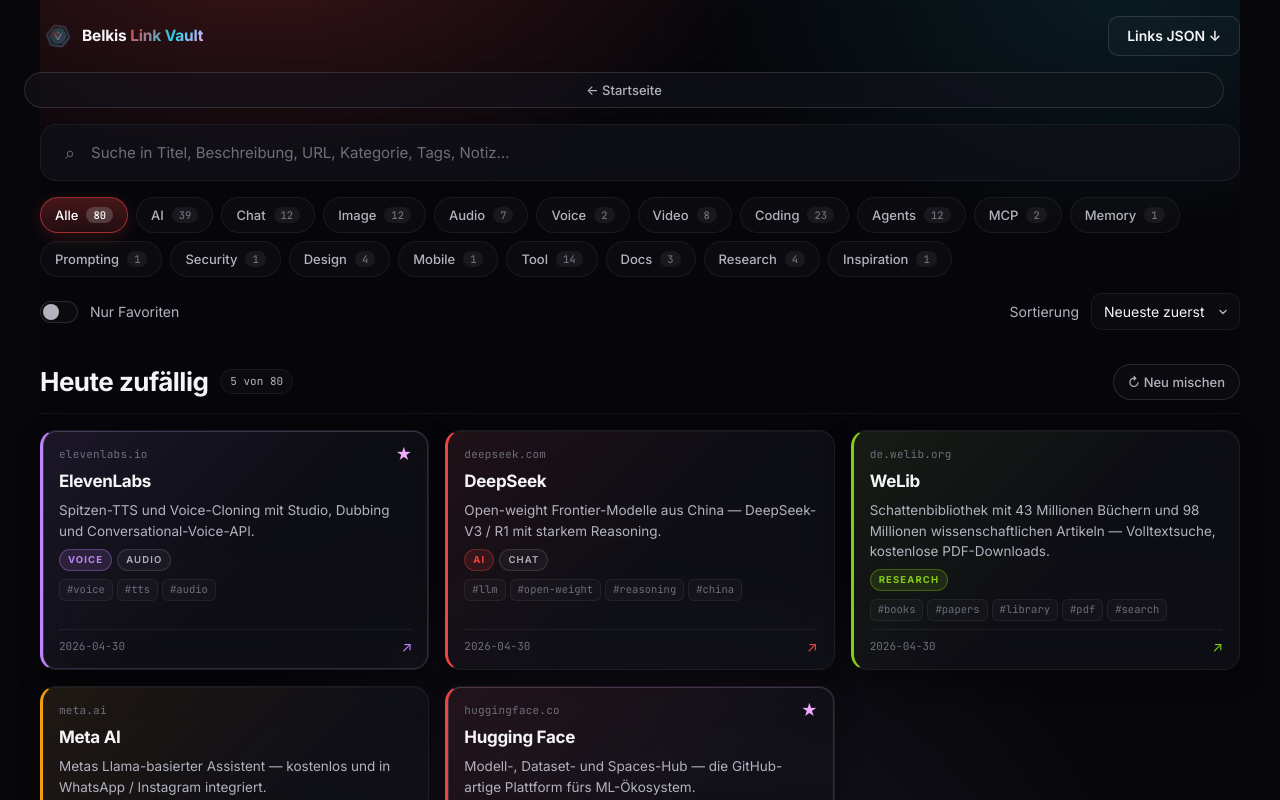
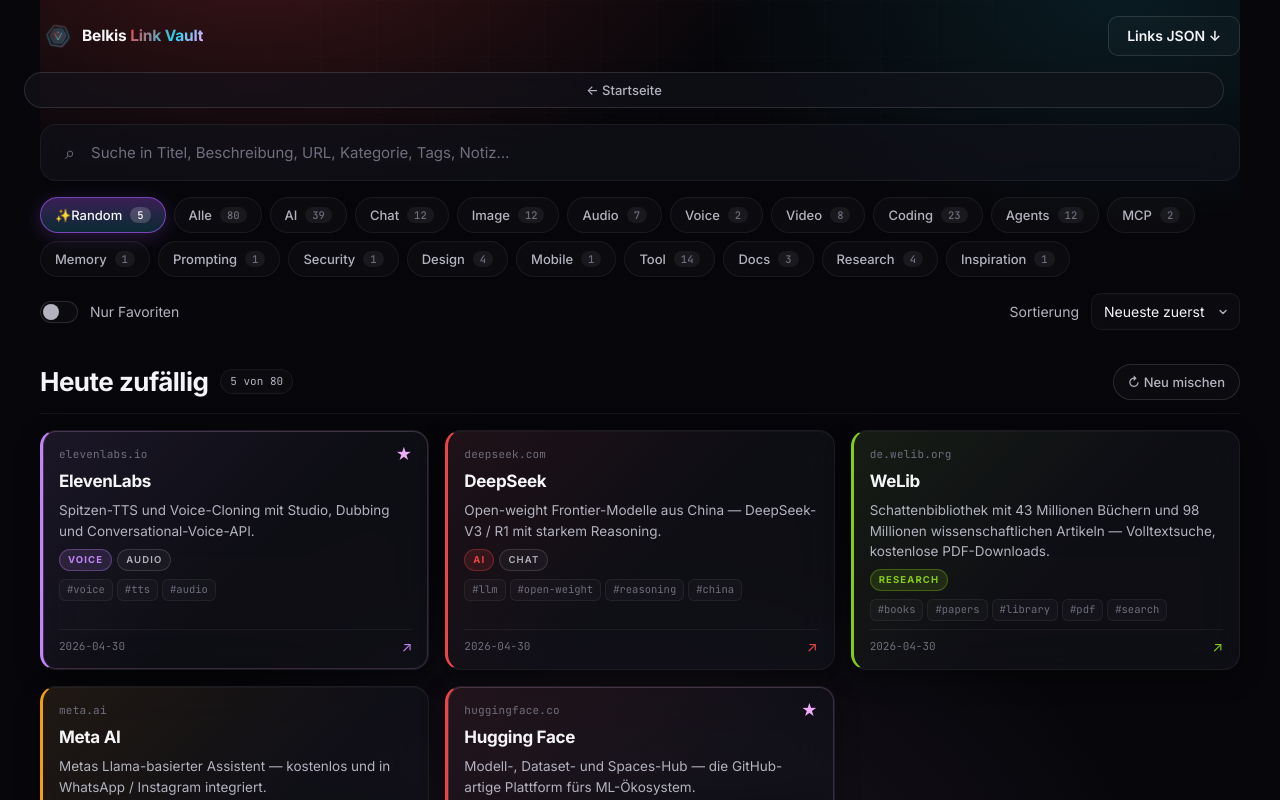
Before and after one commit to BEKO2210/link-vault, a React (Vite) app: page / in a window 1280 px wide. Both pictures are taken after a click on the button 218 px from the left and 757 px from the top of the page. Shown: the top 800 px of the page. Built offline with nearby package versions, Linux system fonts and the light colour scheme.

Commit message:
feat(links): pinned Random 5 chip, Alle shows full grid, drop bottom cat-tiles

```diff
--- a/src/App.tsx
+++ b/src/App.tsx
@@ -1,15 +1,8 @@
-import {
-  Suspense,
-  lazy,
-  useEffect,
-  useMemo,
-  useState,
-  type CSSProperties,
-} from 'react'
+import { Suspense, lazy, useEffect, useMemo, useState } from 'react'
 import linksData from './data/links.json'
 import workflowsData from './data/workflows.json'
 import promptsData from './data/prompts.json'
-import { CATEGORIES, type Link, type Prompt, type SortKey, type Workflow } from './types'
+import type { Link, Prompt, SortKey, Workflow } from './types'
 import { Filters } from './components/Filters'
 import { Hero } from './components/Hero'
 import { HomeNav } from './components/HomeNav'
@@ -17,7 +10,7 @@ import { LinkCard } from './components/LinkCard'
 import { PromptCard } from './components/PromptCard'
 import { Stats } from './components/Stats'
 import { WorkflowCard } from './components/WorkflowCard'
-import { colorOf, shuffled } from './utils'
+import { shuffled } from './utils'
 
 const LinkForm = lazy(() =>
   import('./components/LinkForm').then((m) => ({ default: m.LinkForm })),
@@ -158,7 +151,7 @@ function routeToHash(r: Route): string {
 export function App() {
   const [drafts, setDrafts] = useState<Link[]>([])
   const [search, setSearch] = useState('')
-  const [category, setCategory] = useState<string>('all')
+  const [category, setCategory] = useState<string>('random')
   const [favOnly, setFavOnly] = useState(false)
   const [sort, setSort] = useState<SortKey>('newest')
   const [shuffleSeed, setShuffleSeed] = useState<number>(
@@ -282,7 +275,7 @@ export function App() {
   const filtered = useMemo<Link[]>(() => {
     const q = search.trim().toLowerCase()
     let result = allLinks
-    if (category !== 'all') {
+    if (category !== 'all' && category !== 'random') {
       result = result.filter((l) => categoriesOf(l).includes(category))
     }
     if (favOnly) result = result.filter((l) => l.favorite)
@@ -343,21 +336,12 @@ export function App() {
     return counts
   }, [allLinks])
 
-  const isAllView = category === 'all' && search.trim() === '' && !favOnly
+  const showRandom = category === 'random' && search.trim() === ''
 
   const discover = useMemo<Link[]>(() => {
-    if (!isAllView) return []
+    if (!showRandom) return []
     return shuffled(filtered, shuffleSeed).slice(0, PREVIEW_LIMIT)
-  }, [filtered, shuffleSeed, isAllView])
-
-  const orderedCats = useMemo<string[]>(() => {
-    const used = new Set<string>()
-    for (const l of allLinks) for (const c of categoriesOf(l)) used.add(c)
-    const out: string[] = []
-    for (const c of CATEGORIES) if (used.has(c)) out.push(c)
-    for (const c of used) if (!out.includes(c)) out.push(c)
-    return out
-  }, [allLinks])
+  }, [filtered, shuffleSeed, showRandom])
 
   const isDraft = (id: string): boolean => drafts.some((d) => d.id === id)
 
@@ -483,8 +467,7 @@ export function App() {
                 <p>Keine Links passen zu deinen Filtern.</p>
                 <p className="empty__hint">Versuche eine andere Suche oder setze die Filter zurück.</p>
               </div>
-            ) : isAllView ? (
-              <>
+            ) : showRandom ? (
               <section className="discover" aria-labelledby="discover-title">
                 <header className="discover__head">
                   <h2 id="discover-title" className="discover__title">
@@ -515,42 +498,14 @@ export function App() {
                   ))}
                 </div>
               </section>
-
-                <section className="cat-tiles-section" aria-labelledby="cats-title">
-                  <header className="cat-tiles-section__head">
-                    <h2 id="cats-title" className="cat-tiles-section__title">
-                      Kategorien
+            ) : (
+              <section aria-labelledby="results-title">
+                <header className="discover__head">
+                  <h2 id="results-title" className="discover__title">
+                    {category === 'all' ? 'Alle Links' : category}
                   </h2>
-                    <span className="cat-tiles-section__count">
-                      {orderedCats.length}
-                    </span>
+                  <span className="discover__count">{filtered.length}</span>
                 </header>
-                  <div className="cat-tiles">
-                    {orderedCats.map((c) => {
-                      const count = categoryCounts.get(c) ?? 0
-                      const tileStyle = { '--cat-color': colorOf(c) } as CSSProperties
-                      return (
-                        <button
-                          type="button"
-                          key={c}
-                          className="cat-tile"
-                          style={tileStyle}
-                          onClick={() => {
-                            setCategory(c)
-                            window.scrollTo({ top: 0, behavior: 'smooth' })
-                          }}
-                          aria-label={`${c} — ${count} Links anzeigen`}
-                        >
-                          <span className="cat-tile__dot" aria-hidden="true" />
-                          <span className="cat-tile__name">{c}</span>
-                          <span className="cat-tile__count">{count}</span>
-                        </button>
-                      )
-                    })}
-                  </div>
-                </section>
-              </>
-            ) : (
                 <div className="grid">
                   {filtered.map((l) => (
                     <LinkCard
@@ -561,6 +516,7 @@ export function App() {
                     />
                   ))}
                 </div>
+              </section>
             )}
           </main>
 
--- a/src/components/Filters.tsx
+++ b/src/components/Filters.tsx
@@ -53,6 +53,16 @@ export function Filters(props: FiltersProps) {
         <button
           type="button"
           role="tab"
+          aria-selected={category === 'random'}
+          className={`chip chip--random ${category === 'random' ? 'chip--active' : ''}`}
+          onClick={() => onCategory('random')}
+        >
+          <span aria-hidden="true">✨</span> Random
+          <span className="chip__count">5</span>
+        </button>
+        <button
+          type="button"
+          role="tab"
           aria-selected={category === 'all'}
           className={`chip ${category === 'all' ? 'chip--active' : ''}`}
           onClick={() => onCategory('all')}
--- a/src/styles.css
+++ b/src/styles.css
@@ -1346,6 +1346,31 @@ button {
   box-shadow: 0 4px 16px rgba(239, 68, 68, 0.18);
 }
 
+.chip--random {
+  border-color: rgba(168, 85, 247, 0.45);
+  background: linear-gradient(
+    180deg,
+    rgba(168, 85, 247, 0.10),
+    rgba(34, 211, 238, 0.06)
+  );
+  color: var(--text);
+}
+
+.chip--random.chip--active {
+  background: linear-gradient(
+    180deg,
+    rgba(168, 85, 247, 0.32),
+    rgba(34, 211, 238, 0.18)
+  );
+  border-color: rgba(168, 85, 247, 0.65);
+  box-shadow: 0 4px 18px rgba(168, 85, 247, 0.22);
+}
+
+.chip--random .chip__count {
+  background: rgba(168, 85, 247, 0.18);
+  color: #d8b4fe;
+}
+
 .chip__count {
   display: inline-block;
   margin-left: 8px;
```
Lines whose indentation alone changed are shown as unchanged.
